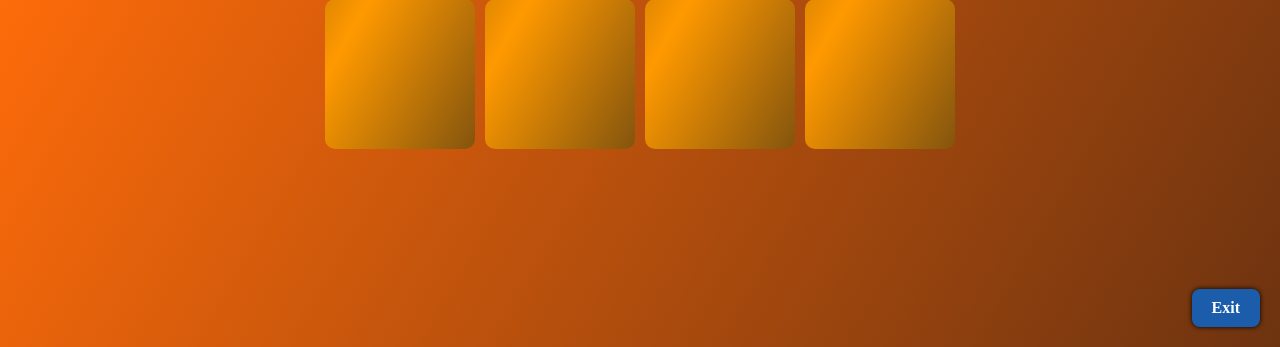
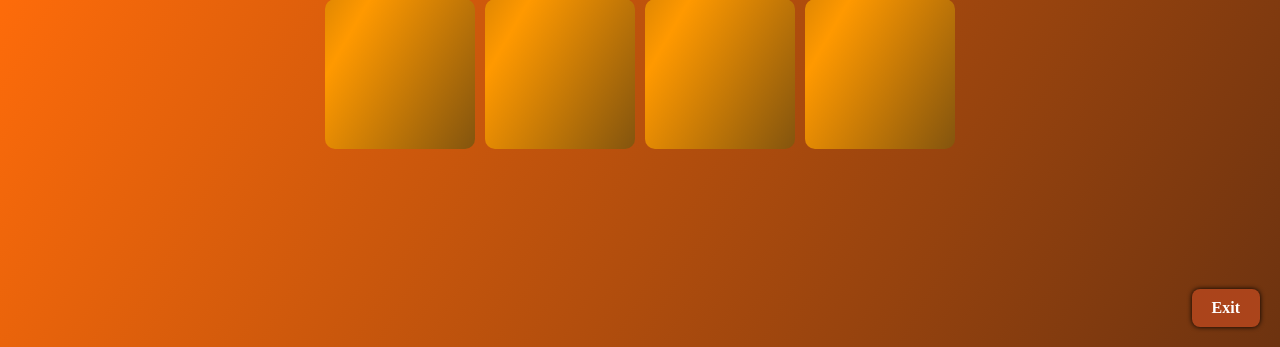
Before and after one commit to ellywklt/projet-nird, a Flask app: page /MEMORY in a window 1280 px wide, with the pointer over the restyled element. Shown: the part 453-800 px from the top of the page. Run offline with Flask 3, Linux system fonts and the light colour scheme.

Commit message:
couleur du bouton exit en hover

```diff
--- a/flask_app/static/css/style_game.css
+++ b/flask_app/static/css/style_game.css
@@ -109,5 +109,5 @@ body {
 }
 
 #exit-button:hover {
-    background-color: #1b5dab;
+    background-color: #ab441b;
 }
```
